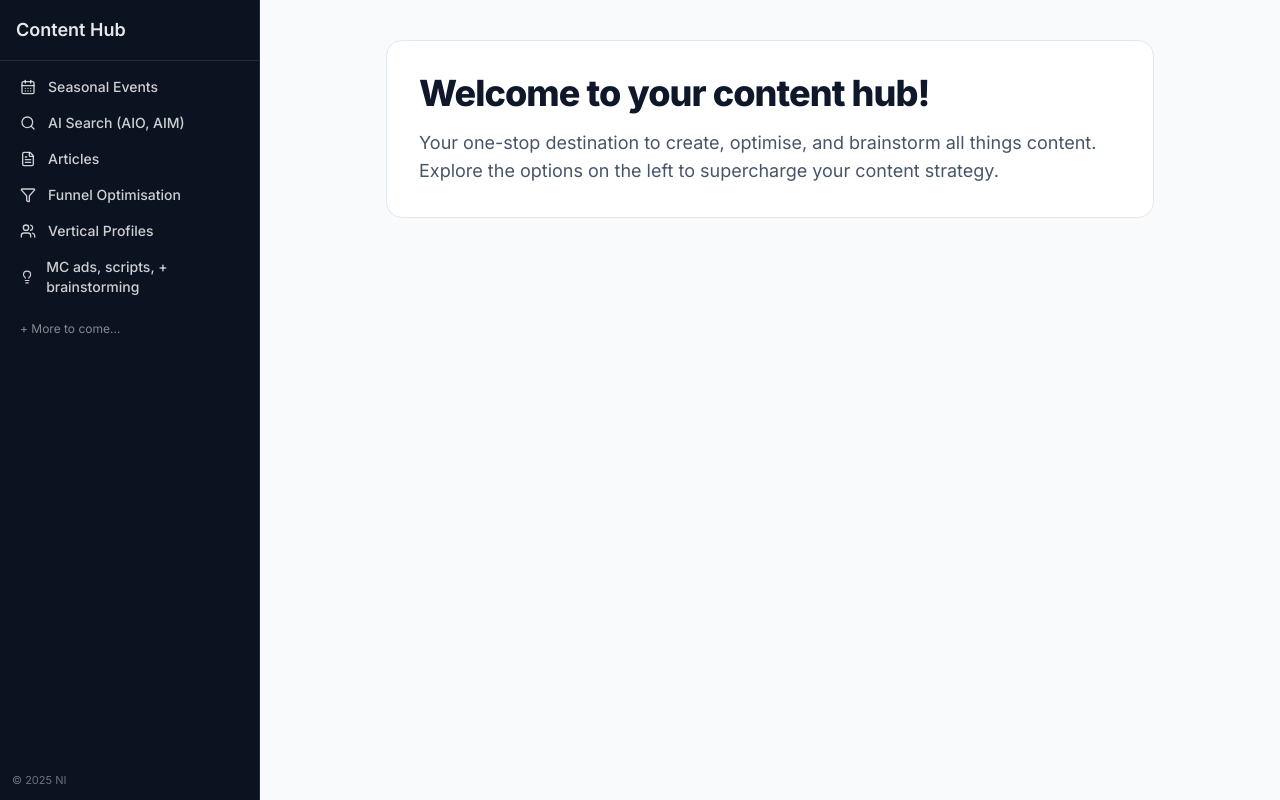
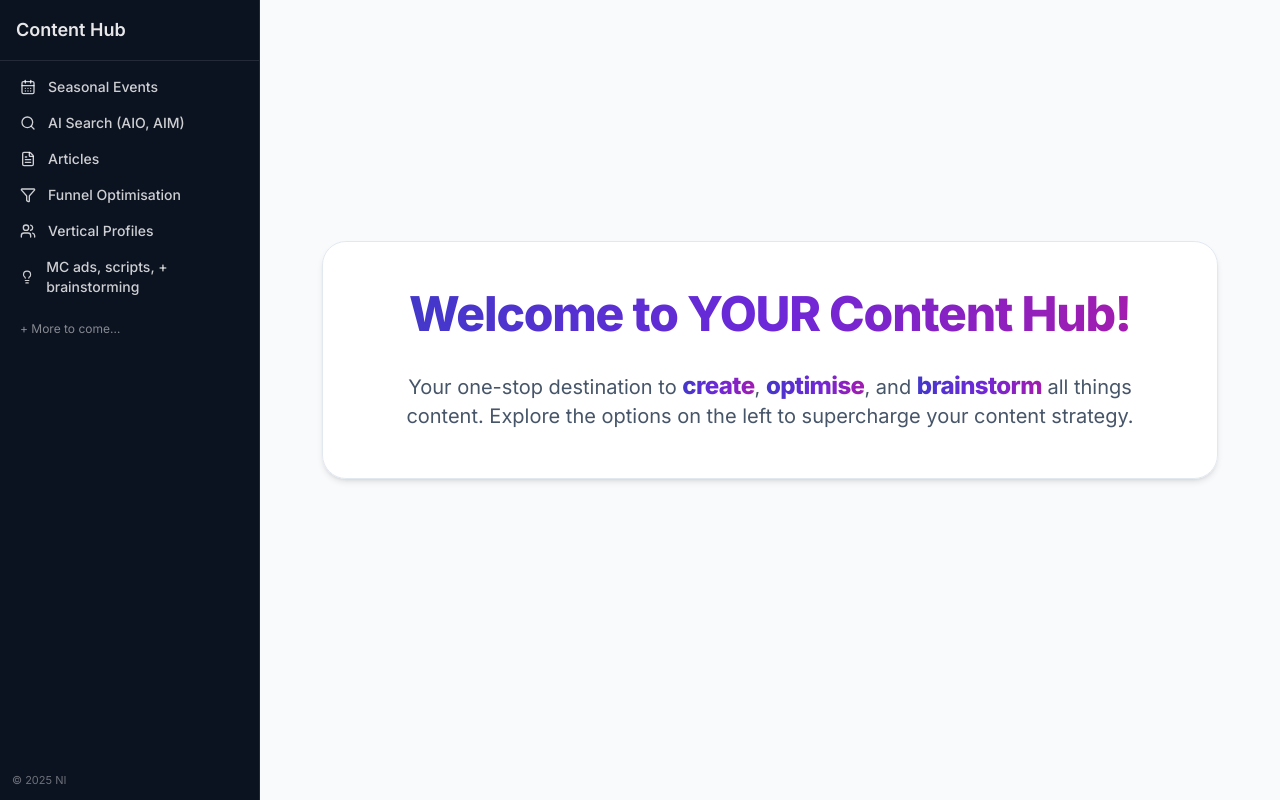
Before and after one commit to sophialivanos/ni-content-hub-static, a Next.js app: page / in a window 1280 px wide. Built offline with nearby package versions, Linux system fonts and the light colour scheme.

Commit message:
ui: gradient emphasis (no highlight) on create/optimise/brainstorm

```diff
--- a/pages/index.tsx
+++ b/pages/index.tsx
@@ -1,15 +1,37 @@
+// pages/index.tsx
+function Emphasis({ children }: { children: React.ReactNode }) {
+  // Bold, gradient text only — no background, no outline
+  return (
+    <span
+      className="inline-block align-baseline text-xl md:text-2xl font-extrabold tracking-tight
+                 bg-clip-text text-transparent
+                 bg-gradient-to-r from-indigo-700 via-violet-700 to-fuchsia-700"
+    >
+      {children}
+    </span>
+  );
+}
+
 export default function Home() {
   return (
-    <div className="mx-auto max-w-3xl">
-      <div className="rounded-2xl bg-white p-8 shadow-soft border border-slate-200">
-        <h1 className="text-3xl md:text-4xl font-extrabold tracking-tight mb-4">
-          Welcome to your content hub!
-        </h1>
-        <p className="text-slate-600 text-lg leading-7">
-          Your one-stop destination to create, optimise, and brainstorm all things content.
-          Explore the options on the left to supercharge your content strategy.
-        </p>
-      </div>
+    <div className="min-h-[80vh] flex items-center justify-center">
+      <section className="w-full max-w-4xl">
+        <div className="rounded-3xl bg-white/90 backdrop-blur border border-slate-200 shadow-md p-12">
+          <h1 className="text-center text-4xl md:text-5xl font-extrabold tracking-tight">
+            <span className="bg-gradient-to-r from-indigo-700 via-violet-700 to-fuchsia-700 bg-clip-text text-transparent">
+              Welcome to YOUR Content Hub!
+            </span>
+          </h1>
+
+          <p className="mt-8 text-center text-slate-600 text-lg md:text-xl leading-8">
+            Your one-stop destination to{" "}
+            <Emphasis>create</Emphasis>,{" "}
+            <Emphasis>optimise</Emphasis>, and{" "}
+            <Emphasis>brainstorm</Emphasis>{" "}
+            all things content. Explore the options on the left to supercharge your content strategy.
+          </p>
+        </div>
+      </section>
     </div>
-  )
+  );
 }
```
